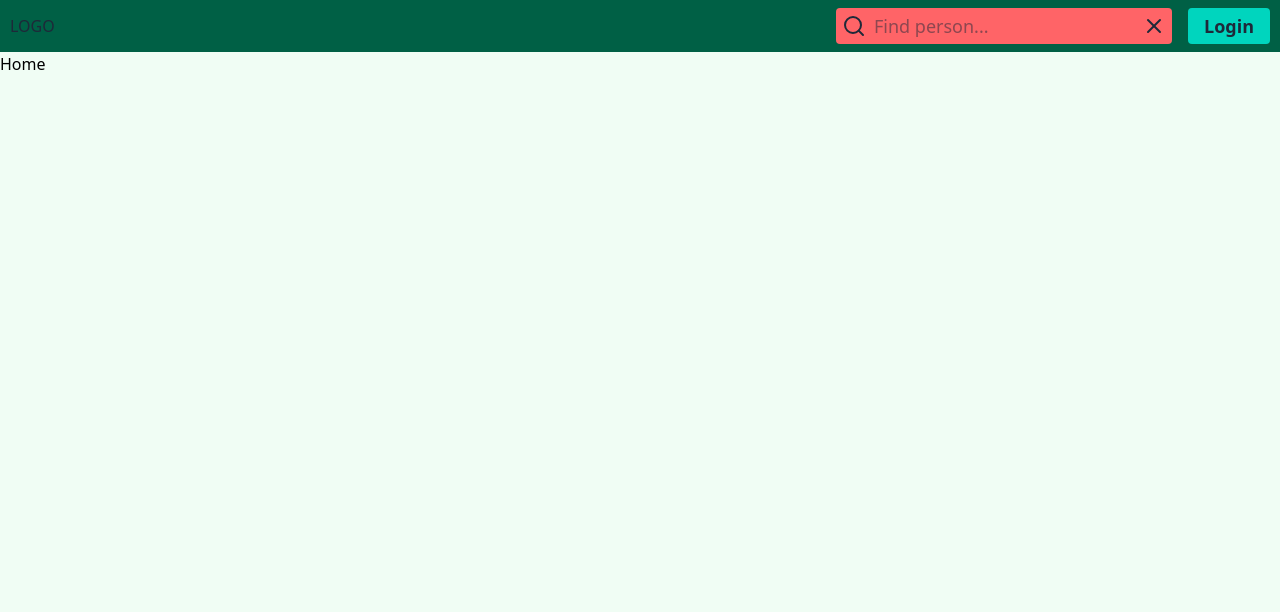
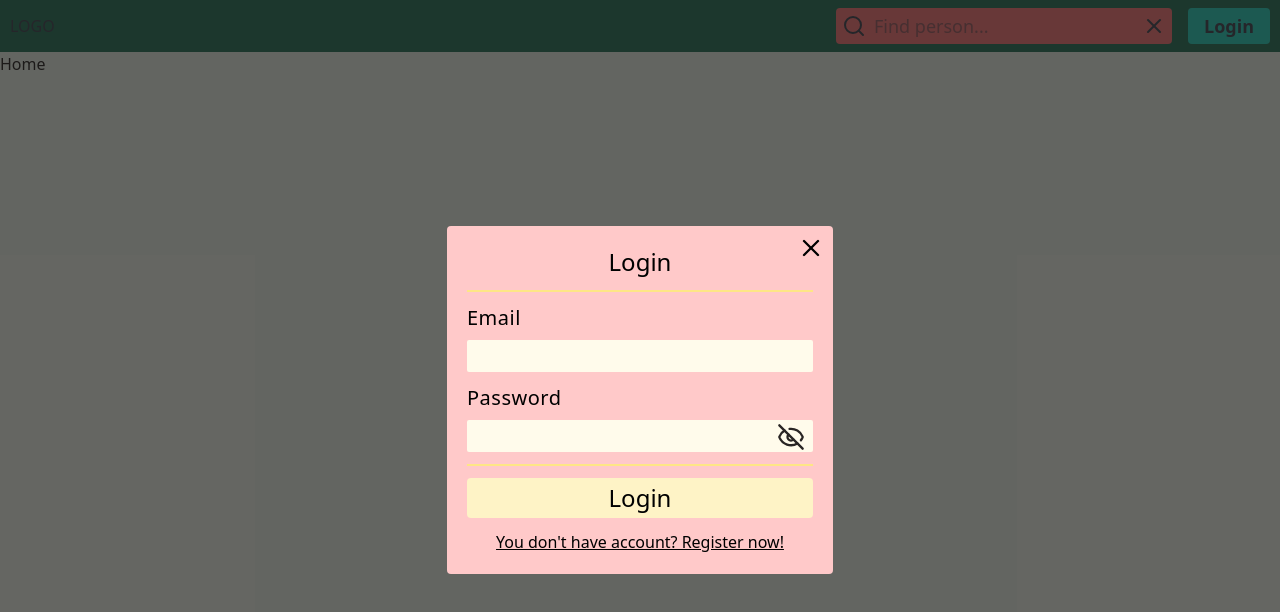
Before and after one commit to Borzyn/FishSpotter, a React (Vite) app in the folder pracainzynierska.client/: page / in a window 1280 px wide. Shown: the top 612 px of the page. Built offline with nearby package versions, Linux system fonts and the light colour scheme.

Commit message:
feat: create login modal

```diff
--- a/pracainzynierska.client/package.json
+++ b/pracainzynierska.client/package.json
@@ -15,6 +15,7 @@
     "lucide-react": "^0.487.0",
     "react": "^18.3.1",
     "react-dom": "^18.3.1",
+    "react-hook-form": "^7.55.0",
     "react-hot-toast": "^2.5.2",
     "react-router": "^7.5.0",
     "tailwindcss": "^4.1.3",
--- /dev/null
+++ b/pracainzynierska.client/src/components/FormRow/FormRow.tsx
@@ -0,0 +1,34 @@
+import { ReactElement } from "react";
+
+function FormRow({
+  label,
+  error,
+  children,
+  inputId,
+}: {
+  label: string;
+  error?: string;
+  inputId?: string;
+  children: ReactElement<{
+    id: string;
+  }>;
+}) {
+  return (
+    <div className="flex flex-col justify-start gap-2 text-xl font-medium relative mb-3 last:mb-0">
+      <label
+        className="inline-block w-max tracking-wide"
+        htmlFor={children.props.id || inputId}
+      >
+        {label}
+      </label>
+      {children}
+      {error && (
+        <p className="text-base text-red-600 font-semibold tracking-wider">
+          {error}
+        </p>
+      )}
+    </div>
+  );
+}
+
+export default FormRow;
--- /dev/null
+++ b/pracainzynierska.client/src/components/LineDivider/LineDivider.tsx
@@ -0,0 +1,5 @@
+function LineDivider() {
+  return <div className="w-full h-0.5 bg-amber-200 my-3"></div>;
+}
+
+export default LineDivider;
--- a/pracainzynierska.client/src/components/Modal/Modal.tsx
+++ b/pracainzynierska.client/src/components/Modal/Modal.tsx
@@ -1,9 +1,22 @@
+import { ReactElement } from "react";
 import { createPortal } from "react-dom";
 
-function Modal() {
+function Modal({
+  children,
+  onClick,
+}: {
+  children: ReactElement;
+  onClick: () => void;
+}) {
   return createPortal(
     <>
-      <div></div>
+      <div
+        className="absolute top-0 left-0 w-full h-full bg-stone-800/70"
+        onClick={onClick}
+      ></div>
+      <div className="bg-red-200 p-5 rounded-sm absolute top-6/12 left-6/12 -translate-6/12 ">
+        {children}
+      </div>
     </>,
     document.body
   );
--- /dev/null
+++ b/pracainzynierska.client/src/components/Modal/ModalHeader.tsx
@@ -0,0 +1,23 @@
+import { X } from "lucide-react";
+
+function ModalHeader({
+  title,
+  onClick,
+}: {
+  title: string;
+  onClick: () => void;
+}) {
+  return (
+    <>
+      <h2 className="text-center text-2xl px-4">{title}</h2>
+      <button
+        onClick={onClick}
+        className="cursor-pointer absolute right-2 top-2"
+      >
+        <X size={28} />
+      </button>
+    </>
+  );
+}
+
+export default ModalHeader;
--- a/pracainzynierska.client/src/features/Authentication/AuthModal/AuthModal.tsx
+++ b/pracainzynierska.client/src/features/Authentication/AuthModal/AuthModal.tsx
@@ -1,4 +1,8 @@
 import Button from "../../../components/Button/Button";
+import LineDivider from "../../../components/LineDivider/LineDivider";
+import Modal from "../../../components/Modal/Modal";
+import ModalHeader from "../../../components/Modal/ModalHeader";
+import Login from "../Login/Login";
 
 function AuthModal() {
   return (
@@ -6,6 +10,14 @@ function AuthModal() {
       <Button buttonType="button" type="primary" onClick={() => {}}>
         Login
       </Button>
+
+      <Modal onClick={() => {}}>
+        <>
+          <ModalHeader onClick={() => {}} title="Login" />
+          <LineDivider />
+          <Login />
+        </>
+      </Modal>
     </>
   );
 }
--- /dev/null
+++ b/pracainzynierska.client/src/features/Authentication/Login/Login.tsx
@@ -0,0 +1,77 @@
+import { SubmitHandler, useForm } from "react-hook-form";
+import FormRow from "../../../components/FormRow/FormRow";
+import { Eye, EyeOff } from "lucide-react";
+import { useState } from "react";
+import LineDivider from "../../../components/LineDivider/LineDivider";
+
+interface IInputs {
+  email: string;
+  password: string;
+}
+
+const inputStyles = `bg-amber-50 text-stone-800 border-none px-1.5 py-0.5 text-semibold rounded-[0.125rem] transition-all duration-500 outline-2 outline-offset-1 outline-transparent focus-within:outline-2 focus-within:outline-offset-1 focus-within:outline-amber-50 text-xl`;
+
+function Login() {
+  const {
+    register,
+    handleSubmit,
+    formState: { errors },
+  } = useForm<IInputs>();
+
+  const [showPassword, setShowPassword] = useState<boolean>(false);
+
+  const onSubmit: SubmitHandler<IInputs> = (data) => console.log(data);
+
+  return (
+    <form onSubmit={handleSubmit(onSubmit)}>
+      <FormRow label="Email" error={errors.email?.message as string}>
+        <input
+          type="text"
+          className={inputStyles}
+          id="email"
+          {...register("email", {
+            required: "Email field is required",
+          })}
+        />
+      </FormRow>
+
+      <FormRow
+        label="Password"
+        inputId="password"
+        error={errors.password?.message as string}
+      >
+        <>
+          <input
+            type={`${showPassword ? "text" : "password"}`}
+            className={`${inputStyles} pr-11`}
+            id="password"
+            {...register("password", {
+              required: "Password field is required",
+            })}
+          />
+          <button
+            type="button"
+            onClick={() => setShowPassword(!showPassword)}
+            className="cursor-pointer absolute bottom-0.25 right-2 transition-colors duration-300 text-stone-800 hover:text-stone-500"
+          >
+            {showPassword ? <Eye size={28} /> : <EyeOff size={28} />}
+          </button>
+        </>
+      </FormRow>
+
+      <LineDivider />
+
+      <button className="w-full bg-amber-100 text-2xl py-1 rounded-sm ">
+        Login
+      </button>
+
+      <div className="flex justify-center">
+        <button className="mx-auto text-center underline cursor-pointer mt-3">
+          You don't have account? Register now!
+        </button>
+      </div>
+    </form>
+  );
+}
+
+export default Login;
```
Also changed, not shown: 1 other file (tests, documents, lock files or other folders).
